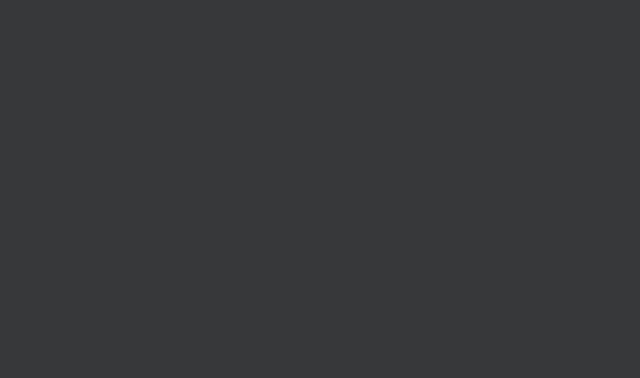
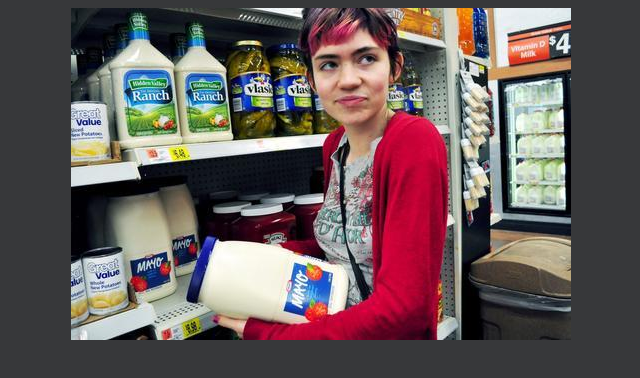
Before and after one commit to art-angle/art-angle.github.io, a plain HTML site: page index.html in a window 1280 px wide. Shown: the whole page, without its empty margins (319-959 px from the left). Drawn offline with Linux system fonts and the light colour scheme.

Commit message:
added image

```diff
--- a/index.html
+++ b/index.html
@@ -1,5 +1,8 @@
 <html>
 <body bgcolor="#37383a">
+	<center>
+		<img src="image.jpg">
+	</center>
 <audio src="donotsue.mp3" loop="" autoplay="">
 	[Audio not supported.]
 </audio>
```
Also changed, not shown: image.jpg (added).
